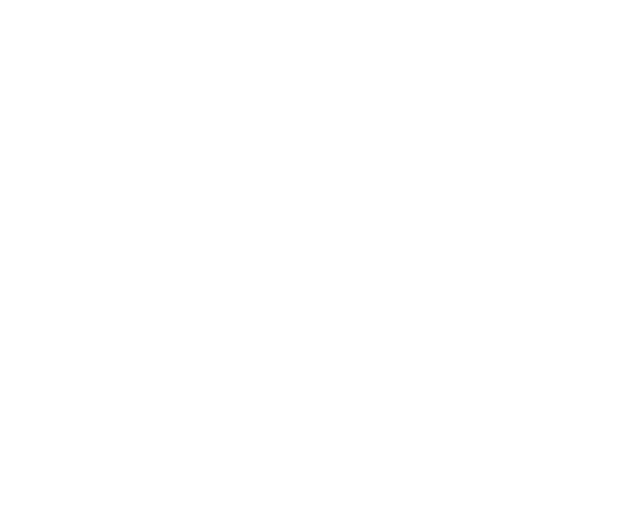
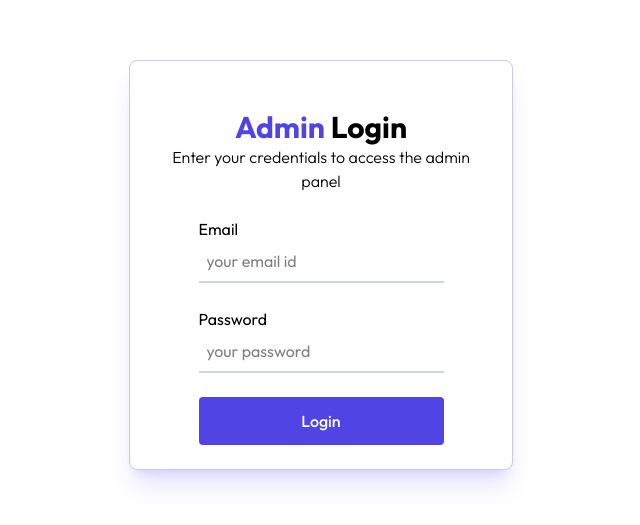
Before and after one commit to vitwits/SmartBlog-MERN, a React (Vite) app in the folder client/: page /admin/listBlog in a window 1280 px wide. Before the commit this address had no page. Shown: the part 135-660 px from the top of the page, without its empty margins (319-959 px from the left). Built offline with nearby package versions, Linux system fonts and the light colour scheme.

Commit message:
adding login page and admin panel bluepting

```diff
--- a/client/src/App.jsx
+++ b/client/src/App.jsx
@@ -2,6 +2,12 @@
 import { Route, Routes } from "react-router-dom";
 import Home from "./pages/Home";
 import Blog from "./pages/Blog";
+import Layout from "./pages/admin/Layout";
+import AddBlog from "./pages/admin/AddBlog";
+import ListBlog from "./pages/admin/ListBlog";
+import Comments from "./pages/admin/Comments";
+import Dashboard from "./pages/admin/Dashboard";
+import Login from "./components/admin/Login";
 
 const App = () => {
   return (
@@ -9,6 +15,12 @@
       <Routes>
         <Route path="/" element={<Home />} />
         <Route path="/blog/:id" element={<Blog />} />
+        <Route path="/admin" element={false ? <Layout /> : <Login />}>
+          <Route index element={<Dashboard />} />
+          <Route path="addBlog" element={<AddBlog />} />
+          <Route path="listBlog" element={<ListBlog />} />
+          <Route path="comments" element={<Comments />} />
+        </Route>
       </Routes>
     </div>
   );
--- /dev/null
+++ b/client/src/components/admin/Login.jsx
@@ -0,0 +1,46 @@
+import React from "react";
+
+const Login = () => {
+  const handleSubmit = async (e) => {
+    e.preventDefault();
+  };
+  return (
+    <div className="flex items-center justify-center h-screen">
+      <div className="w-full max-w-sm p-6 max-md:m-6 border border-primary/30 shadow-xl shadow-primary/15 rounded-lg">
+        <div className="flex flex-col items-center justify-center">
+          <div className="w-full py-6 text-center">
+            <h1 className="text-3xl font-bold">
+              <span className="text-primary">Admin</span> Login
+            </h1>
+            <p className="font-light">
+              Enter your credentials to access the admin panel
+            </p>
+          </div>
+          <form onSubmit={handleSubmit}>
+            <div className="flex flex-col">
+              <label>Email</label>
+              <input
+                type="email"
+                required
+                placeholder="your email id"
+                className="border-b-2 border-gray-300 p-2 outline-none mb-6"
+              />
+            </div>
+            <div className="flex flex-col">
+              <label>Password</label>
+              <input
+                type="password"
+                required
+                placeholder="your password"
+                className="border-b-2 border-gray-300 p-2 outline-none mb-6"
+              />
+            </div>
+            <button type="submit" className="w-full py-3 font-medium bg-primary text-white rounded cursor-pointer hover:bg-primary/90 transition-all"> Login </button>
+          </form>
+        </div>
+      </div>
+    </div>
+  );
+};
+
+export default Login;
--- /dev/null
+++ b/client/src/components/admin/Sidebar.jsx
@@ -0,0 +1,62 @@
+import React from "react";
+import { NavLink } from "react-router-dom";
+import { assets } from "../../assets/assets";
+
+const Sidebar = () => {
+  return (
+    <div className="flex flex-col border-r border-gray-200 min-h-full pt-6">
+      <NavLink
+        end={true}
+        to="/admin"
+        className={({ isActive }) =>
+          `flex items-center gap-3 py-3.5 px-3 md:px-9 md:min-w-64 cursor-pointer ${
+            isActive && "bg-primary/10 border-r-4 border-primary"
+          }`
+        }
+      >
+        <img src={assets.home_icon} alt="" className="min-w-4 w-5" />
+        <p className="hidden md:inline-block">Dashboard</p>
+      </NavLink>
+
+      <NavLink
+        to="/admin/addBlog"
+        className={({ isActive }) =>
+          `flex items-center gap-3 py-3.5 px-3 md:px-9 md:min-w-64 cursor-pointer ${
+            isActive && "bg-primary/10 border-r-4 border-primary"
+          }`
+        }
+      >
+        <img src={assets.add_icon} alt="" className="min-w-4 w-5" />
+        <p className="hidden md:inline-block">Add blogs</p>
+      </NavLink>
+
+      <NavLink
+        to="/admin/listBlog"
+        className={({ isActive }) =>
+          `flex items-center gap-3 py-3.5 px-3 md:px-9 md:min-w-64 cursor-pointer ${
+            isActive && "bg-primary/10 border-r-4 border-primary"
+          }`
+        }
+      >
+        <img src={assets.list_icon} alt="" className="min-w-4 w-5" />
+        <p className="hidden md:inline-block">Blogs list</p>
+      </NavLink>
+
+      <NavLink
+        to="/admin/comments"
+        className={({ isActive }) =>
+          `flex items-center gap-3 py-3.5 px-3 md:px-9 md:min-w-64 cursor-pointer ${
+            isActive && "bg-primary/10 border-r-4 border-primary"
+          }`
+        }
+      >
+        <img src={assets.comment_icon} alt="" className="min-w-4 w-5" />
+        <p className="hidden md:inline-block">Comments</p>
+      </NavLink>
+
+
+    </div>
+  );
+};
+
+export default Sidebar;
--- /dev/null
+++ b/client/src/pages/admin/AddBlog.jsx
@@ -0,0 +1,9 @@
+import React from 'react'
+
+const AddBlog = () => {
+  return (
+    <div>AddBlog</div>
+  )
+}
+
+export default AddBlog
--- /dev/null
+++ b/client/src/pages/admin/Comments.jsx
@@ -0,0 +1,9 @@
+import React from 'react'
+
+const Comments = () => {
+  return (
+    <div>Comments</div>
+  )
+}
+
+export default Comments
--- /dev/null
+++ b/client/src/pages/admin/Dashboard.jsx
@@ -0,0 +1,9 @@
+import React from 'react'
+
+const Dashboard = () => {
+  return (
+    <div>Dashboard</div>
+  )
+}
+
+export default Dashboard
--- /dev/null
+++ b/client/src/pages/admin/Layout.jsx
@@ -0,0 +1,29 @@
+import React from 'react'
+import { Outlet, useNavigate } from 'react-router-dom'
+import { assets } from '../../assets/assets'
+import Sidebar from '../../components/admin/Sidebar'
+
+const Layout = () => {
+
+    const navigate = useNavigate()
+
+    const logout = ()=> {
+        navigate('/')
+    }
+  return (
+    <>
+        <div className='flex items-center justify-between py-5 h-[70px] px-4 sm:px-12 border-b border-gray-200'>
+            <img src={assets.logo} alt="log" className='w-32 sm:w-44 cursor-pointer' onClick={()=> navigate("/")} />
+            <button onClick={logout} className='flex items-center gap-2 rounded-full text-sm cursor-pointer bg-primary text-white px-10 py-2.5'>Logout</button>
+        </div>
+
+        <div className='flex h-[calc(100vh-70px)]'>
+            <Sidebar />
+            <Outlet />
+
+        </div>
+    </>
+  )
+}
+
+export default Layout
--- /dev/null
+++ b/client/src/pages/admin/ListBlog.jsx
@@ -0,0 +1,9 @@
+import React from 'react'
+
+const ListBlog = () => {
+  return (
+    <div>ListBlog</div>
+  )
+}
+
+export default ListBlog
```
